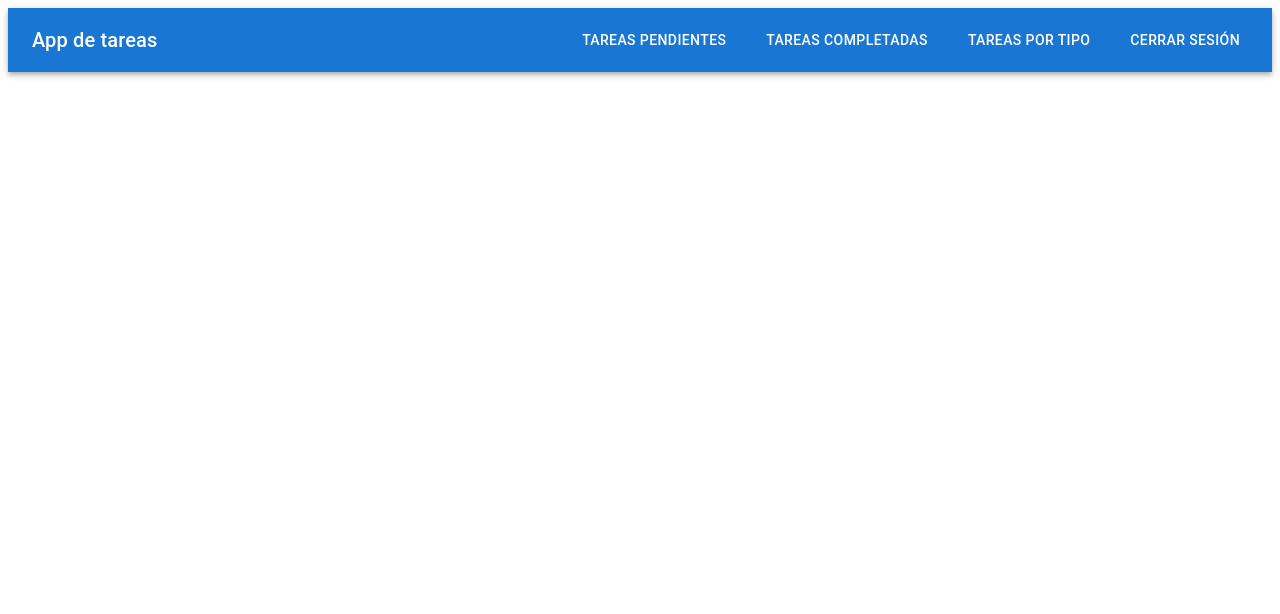
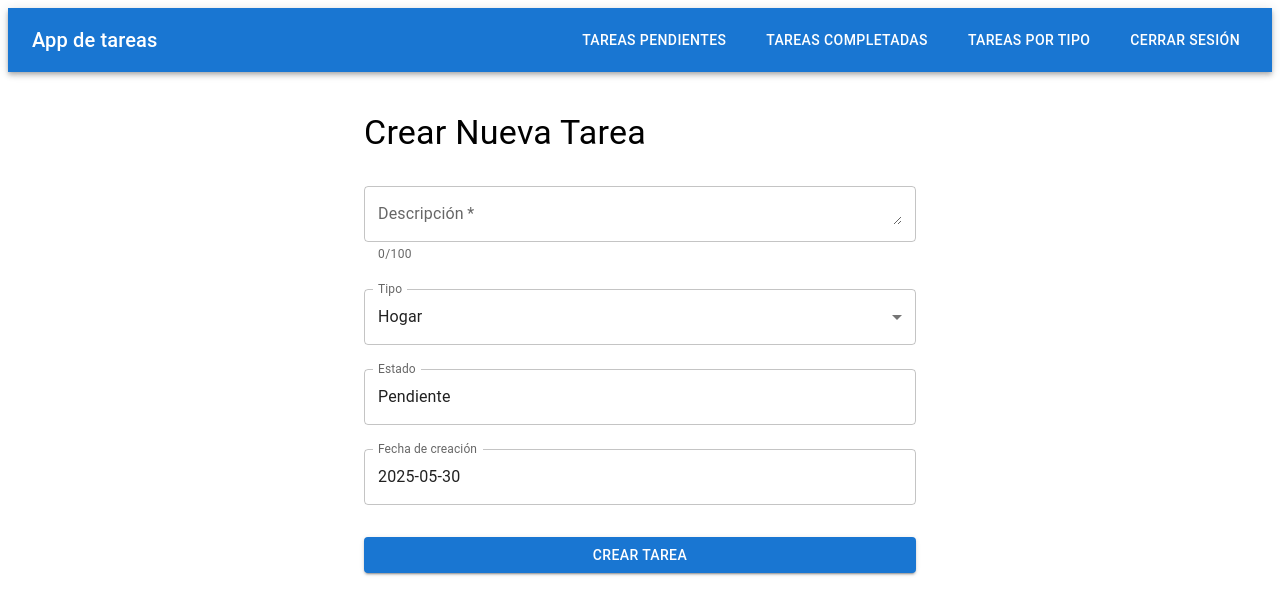
Before and after one commit to ramilla022/ListaDeTareasFront, a React (Vite) app: page /crearTarea in a window 1280 px wide. Shown: the top 614 px of the page. Built offline with nearby package versions, Linux system fonts and the light colour scheme; no server answers; sample sign-in values are in the browser's storage; some icons are missing.

Commit message:
Alta de tareas y mostrar tareas x usuario. Modificaciones en las rutas privadas.

```diff
--- a/src/Context/AuthContext.jsx
+++ b/src/Context/AuthContext.jsx
@@ -10,11 +10,16 @@ import {
 const API_URL = import.meta.env.VITE_PORT;
 
 const AuthContext = createContext();
-
 export const AuthProvider = ({ children }) => {
   const [usuario, setUsuario] = useState(null);
   const [loading, setLoading] = useState(true);
 
+   useEffect(() => {
+    const storedUser = localStorage.getItem("user");
+    if (storedUser) {
+      setUsuario(JSON.parse(storedUser));
+    }
+  }, []);
 
   const register = async ({ email, password, nombre }) => {
     try {
@@ -42,6 +47,7 @@ export const AuthProvider = ({ children }) => {
         email: user.email,
         nombre: user.displayName || null,
       });
+      localStorage.setItem("user", JSON.stringify(user));
     } catch (error) {
       console.error('Error al iniciar sesión:', error);
       throw new Error(error.message);
@@ -52,6 +58,8 @@ export const AuthProvider = ({ children }) => {
   const logout = async () => {
     await signOut(auth);
     setUsuario(null);
+    localStorage.removeItem("user");
+
   };
 
 
--- a/src/Tareas/Pages/LoginPage.jsx
+++ b/src/Tareas/Pages/LoginPage.jsx
@@ -1,4 +1,4 @@
-import { useState } from 'react';
+import { useState, useEffect } from 'react';
 import { Box, Button, Container, TextField, Typography, Paper } from '@mui/material';
 import { useNavigate } from 'react-router-dom';
 import { useAuth } from '../../Context/AuthContext';
@@ -7,8 +7,10 @@ export default function LoginPage() {
   const [correo, setCorreo] = useState('');
   const [password, setPassword] = useState('');
   const [error, setError] = useState('');
-  const { login } = useAuth();
+  const { login, user } = useAuth();
   const navigate = useNavigate();
+
+
 
   const handleSubmit = async (e) => {
     e.preventDefault();
@@ -26,6 +28,12 @@ export default function LoginPage() {
       setError('Las credenciales son incorrectas');
     }
   };
+
+  useEffect(() => {
+    if (user) {
+      navigate('/', { replace: true });
+    }
+  }, [user, navigate]);
 
   return (
   <Container
--- a/src/Tareas/Pages/TareasPage.jsx
+++ b/src/Tareas/Pages/TareasPage.jsx
@@ -1,4 +1,5 @@
-import { useState } from 'react';
+import { useState, useEffect } from 'react';
+import { useNavigate } from 'react-router-dom';
 import {
   Container,
   Typography,
@@ -7,38 +8,52 @@ import {
   ListItemText,
   Checkbox,
   Paper,
+  Fab,
 } from '@mui/material';
+import AddIcon from '@mui/icons-material/Add';
+import axios from 'axios';
+import { useAuth } from '../../Context/AuthContext';
+
+const API_URL = import.meta.env.VITE_PORT;
 
 export default function TareasPage() {
-  const [tareas, setTareas] = useState([
-    { id: 1, texto: 'Estudiar React', completada: false },
-    { id: 2, texto: 'Preparar presentación', completada: true },
-    { id: 3, texto: 'Revisar pendientes', completada: false },
-  ]);
+  const { usuario } = useAuth();
+  const [tareas, setTareas] = useState([]);
+  const navigate = useNavigate();
+
+  useEffect(() => {
+
+    if (usuario?.uid) {
+      axios
+        .get(`${API_URL}/api/tarea/tareasUsuario/${usuario.uid}`)
+        .then((res) => setTareas(res.data))
+        .catch((err) => console.error('Error al obtener tareas:', err));
+    }
+  }, [usuario]);
 
   const toggleTarea = (id) => {
     const nuevasTareas = tareas.map((tarea) =>
       tarea.id === id ? { ...tarea, completada: !tarea.completada } : tarea
     );
     setTareas(nuevasTareas);
+
   };
 
  return (
-    <Container maxWidth="sm">
+  <Container maxWidth="sm" sx={{ position: 'relative' }}>
     <Paper elevation={3} sx={{ p: 4, mt: 5 }}>
       <Typography variant="h4" gutterBottom>
         Mis Tareas
       </Typography>
 
       <List>
+        {tareas.length === 0 && (
+          <Typography variant="body1">No tienes tareas.</Typography>
+        )}
         {tareas.map((tarea) => (
           <ListItem key={tarea.id} disablePadding>
-              <Checkbox
-                checked={tarea.completada}
-                onChange={() => toggleTarea(tarea.id)}
-              />
             <ListItemText
-                primary={tarea.texto}
+              primary={tarea.descripcion || tarea.texto}
               sx={{
                 textDecoration: tarea.completada ? 'line-through' : 'none',
               }}
@@ -47,6 +62,15 @@ export default function TareasPage() {
         ))}
       </List>
     </Paper>
+
+    <Fab
+      color="primary"
+      aria-label="add"
+      onClick={() => navigate('/crearTarea')}
+      sx={{ position: 'fixed', bottom: 24, right: 24 }}
+    >
+      <AddIcon />
+    </Fab>
   </Container>
-  );
+)
 }
--- /dev/null
+++ b/src/Tareas/Pages/crearTarea.jsx
@@ -0,0 +1,117 @@
+import { useState } from 'react';
+import { Container, Typography, TextField, MenuItem, Button, Box } from '@mui/material';
+import { useAuth } from '../../Context/AuthContext';
+import axios from 'axios';
+import { useNavigate } from 'react-router-dom';
+
+const API_URL = import.meta.env.VITE_PORT;
+
+export default function CrearTarea() {
+  const { usuario } = useAuth();
+
+  const [descripcion, setDescripcion] = useState('');
+  const [tipo, setTipo] = useState('Hogar');
+  const navigate = useNavigate();
+
+  const fechaCreacion = new Date().toISOString().slice(0, 10);
+  const estado = 'Pendiente';
+
+  const handleSubmit = async (e) => {
+  e.preventDefault();
+
+  if (descripcion.trim().length === 0) {
+    alert('La descripción es requerida');
+    return;
+  }
+
+  const nuevaTarea = {
+    usuarioId: usuario?.uid,
+    descripcion,
+    tipo,
+    estado,
+    fechaCreacion,
+  };
+
+  try {
+    const response = await axios.post(`${API_URL}/api/tarea/crear`, nuevaTarea);
+
+    console.log('Tarea creada:', response.data);
+
+    setDescripcion('');
+    setTipo('Hogar');
+
+    navigate('/')
+
+  } catch (error) {
+    console.error('Error al crear tarea:', error);
+    alert('Error al crear la tarea, intenta de nuevo');
+  }
+};
+
+  return (
+    <Container maxWidth="sm" sx={{ mt: 5 }}>
+      <Typography variant="h4" gutterBottom>
+        Crear Nueva Tarea
+      </Typography>
+
+      <Box component="form" onSubmit={handleSubmit} noValidate sx={{ mt: 2 }}>
+        <TextField
+            fullWidth
+            label="Descripción"
+            value={descripcion}
+            onChange={(e) => setDescripcion(e.target.value)}
+            inputProps={{ maxLength: 40 }}
+            helperText={`${descripcion.length}/100`}
+            required
+            margin="normal"
+            multiline
+            sx={{
+            textarea: { resize: 'vertical' }
+        }}/>
+
+        <TextField
+          select
+          fullWidth
+          label="Tipo"
+          value={tipo}
+          onChange={(e) => setTipo(e.target.value)}
+          margin="normal"
+        >
+          <MenuItem value="Hogar">Hogar</MenuItem>
+          <MenuItem value="Trabajo">Trabajo</MenuItem>
+          <MenuItem value="Varias">Varias</MenuItem>
+        </TextField>
+
+        <TextField
+          label="Estado"
+          fullWidth
+          value={estado}
+          margin="normal"
+          InputProps={{
+            readOnly: true,
+          }}
+        />
+
+        <TextField
+          label="Fecha de creación"
+          fullWidth
+          value={fechaCreacion}
+          margin="normal"
+          InputProps={{
+            readOnly: true,
+          }}
+        />
+
+        <Button
+          type="submit"
+          variant="contained"
+          color="primary"
+          sx={{ mt: 3 }}
+          fullWidth
+        >
+          Crear Tarea
+        </Button>
+      </Box>
+    </Container>
+  );
+}
--- a/src/TareasApp.jsx
+++ b/src/TareasApp.jsx
@@ -1,17 +1,33 @@
-import { Routes, Route } from "react-router-dom";
+import { Routes, Route, Navigate } from "react-router-dom";
 import Navbar from './UI/Navbar';
 import TareasPage from './Tareas/Pages/TareasPage';
 import LoginPage from "./Tareas/Pages/LoginPage";
 import RegisterPage from "./Tareas/Pages/RegisterPage";
 
+import { useAuth } from "./Context/AuthContext";
+import CrearTarea from "./Tareas/Pages/crearTarea";
+
 function App() {
+  const { usuario } = useAuth();
+
   return (
     <>
       <Navbar />
       <Routes>
-        <Route path="/" element={<TareasPage />} />
-        <Route path="/login" element={<LoginPage />} />
-        <Route path="/register" element={<RegisterPage />} />
+        <Route path="/" element={
+          usuario ? <TareasPage /> : <Navigate to="/login" replace />
+        } />
+         <Route path="/crearTarea" element={
+          usuario ? <CrearTarea /> : <Navigate to="/login" replace />
+        } />
+
+        <Route path="/login" element={
+          !usuario ? <LoginPage /> : <Navigate to="/" replace />
+        } />
+
+        <Route path="/register" element={
+          !usuario ? <RegisterPage /> : <Navigate to="/" replace />
+        } />
       </Routes>
     </>
   );
--- a/src/main.jsx
+++ b/src/main.jsx
@@ -5,11 +5,12 @@ import { AuthProvider } from "./Context/AuthContext";
 import { BrowserRouter } from 'react-router-dom';
 
 createRoot(document.getElementById('root')).render(
-  <AuthProvider>
+
     <BrowserRouter>
+    <AuthProvider>
       <StrictMode>
         <TareasApp />
       </StrictMode>
+      </AuthProvider>
     </BrowserRouter>
-  </AuthProvider>
 )
```
Lines whose indentation alone changed are shown as unchanged.
